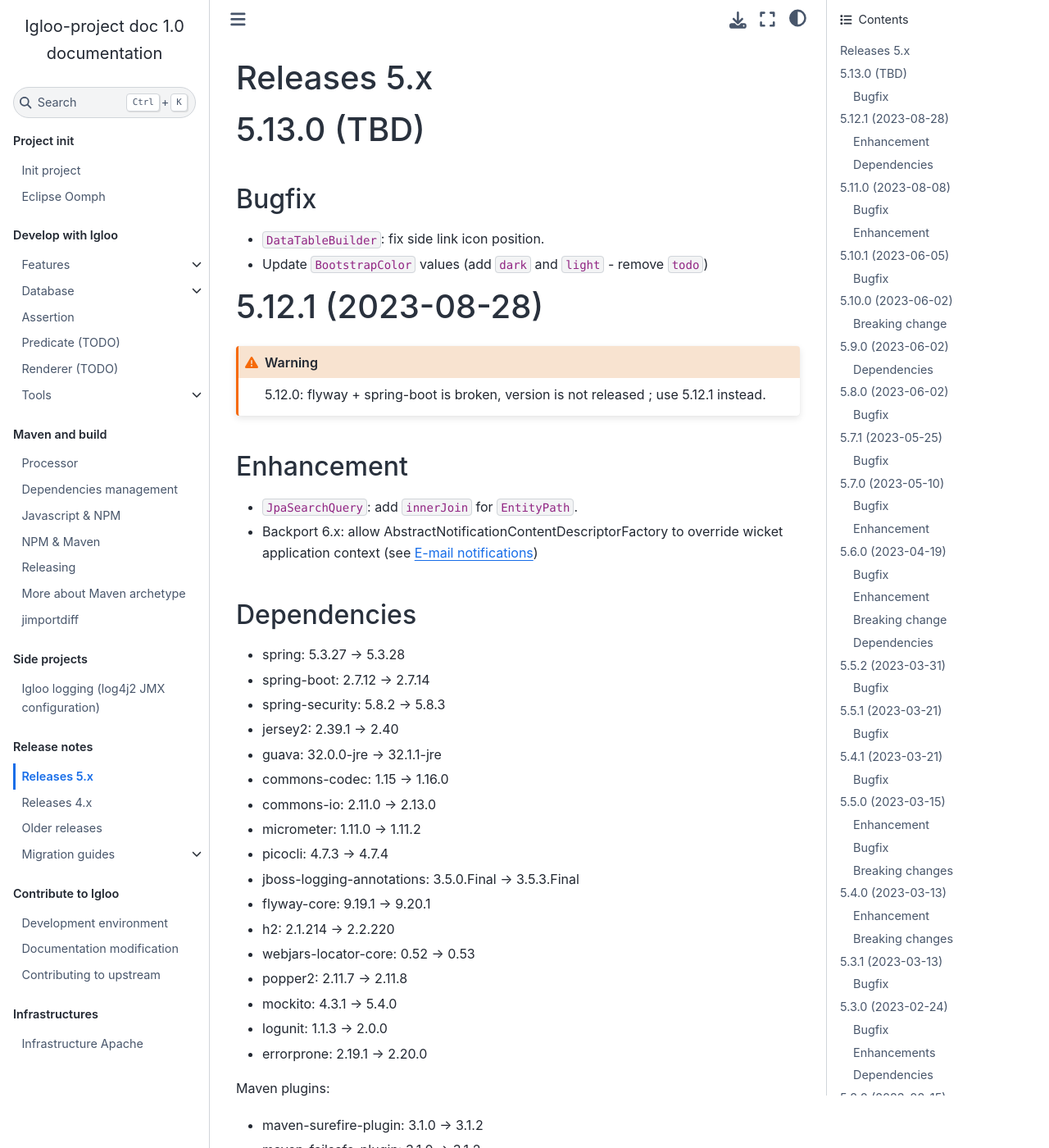
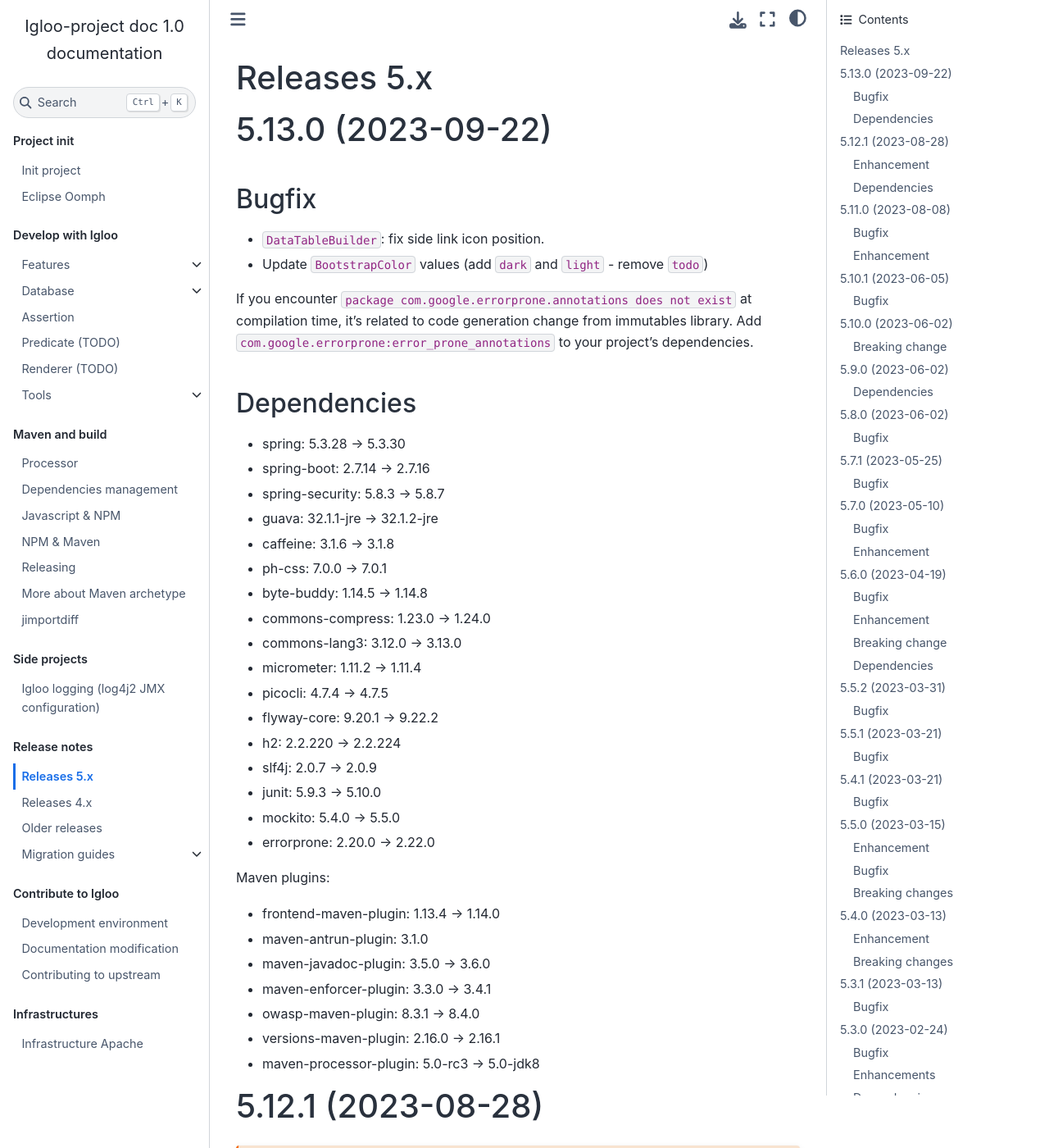
Before and after one commit to igloo-project/igloo-doc, a Sphinx documentation site: the page built from source/release-notes/releases-5.x.md, in a window 1280 px wide and 1400 px high. Shown: the whole window at 82% size. Built offline with Sphinx 7.4.7 and the Sphinx Book theme 1.1.4, drawn with Linux system fonts in a browser that asks for light colours.

Commit message:
5.13.0 release

```diff
--- a/source/release-notes/releases-5.x.md
+++ b/source/release-notes/releases-5.x.md
@@ -2,12 +2,46 @@
 
 (v5.13.0)=
 
-# 5.13.0 (TBD)
+# 5.13.0 (2023-09-22)
 
 ## Bugfix
 
 * `DataTableBuilder`: fix side link icon position.
 * Update `BootstrapColor` values (add `dark` and `light` - remove `todo`)
+
+If you encounter `package com.google.errorprone.annotations does not exist` at compilation time, it's related
+to code generation change from immutables library. Add `com.google.errorprone:error_prone_annotations` to your project's
+dependencies.
+
+## Dependencies
+
+* spring: 5.3.28 -> 5.3.30
+* spring-boot: 2.7.14 -> 2.7.16
+* spring-security: 5.8.3 -> 5.8.7
+* guava: 32.1.1-jre -> 32.1.2-jre
+* caffeine: 3.1.6 -> 3.1.8
+* ph-css: 7.0.0 -> 7.0.1
+* byte-buddy: 1.14.5 -> 1.14.8
+* commons-compress: 1.23.0 -> 1.24.0
+* commons-lang3: 3.12.0 -> 3.13.0
+* micrometer: 1.11.2 -> 1.11.4
+* picocli: 4.7.4 -> 4.7.5
+* flyway-core: 9.20.1 -> 9.22.2
+* h2: 2.2.220 -> 2.2.224
+* slf4j: 2.0.7 -> 2.0.9
+* junit: 5.9.3 -> 5.10.0
+* mockito: 5.4.0 -> 5.5.0
+* errorprone: 2.20.0 -> 2.22.0
+
+Maven plugins:
+
+* frontend-maven-plugin: 1.13.4 -> 1.14.0
+* maven-antrun-plugin: 3.1.0
+* maven-javadoc-plugin: 3.5.0 -> 3.6.0
+* maven-enforcer-plugin: 3.3.0 -> 3.4.1
+* owasp-maven-plugin: 8.3.1 -> 8.4.0
+* versions-maven-plugin: 2.16.0 -> 2.16.1
+* maven-processor-plugin: 5.0-rc3 -> 5.0-jdk8
 
 (v5.12.1)=
 
```
